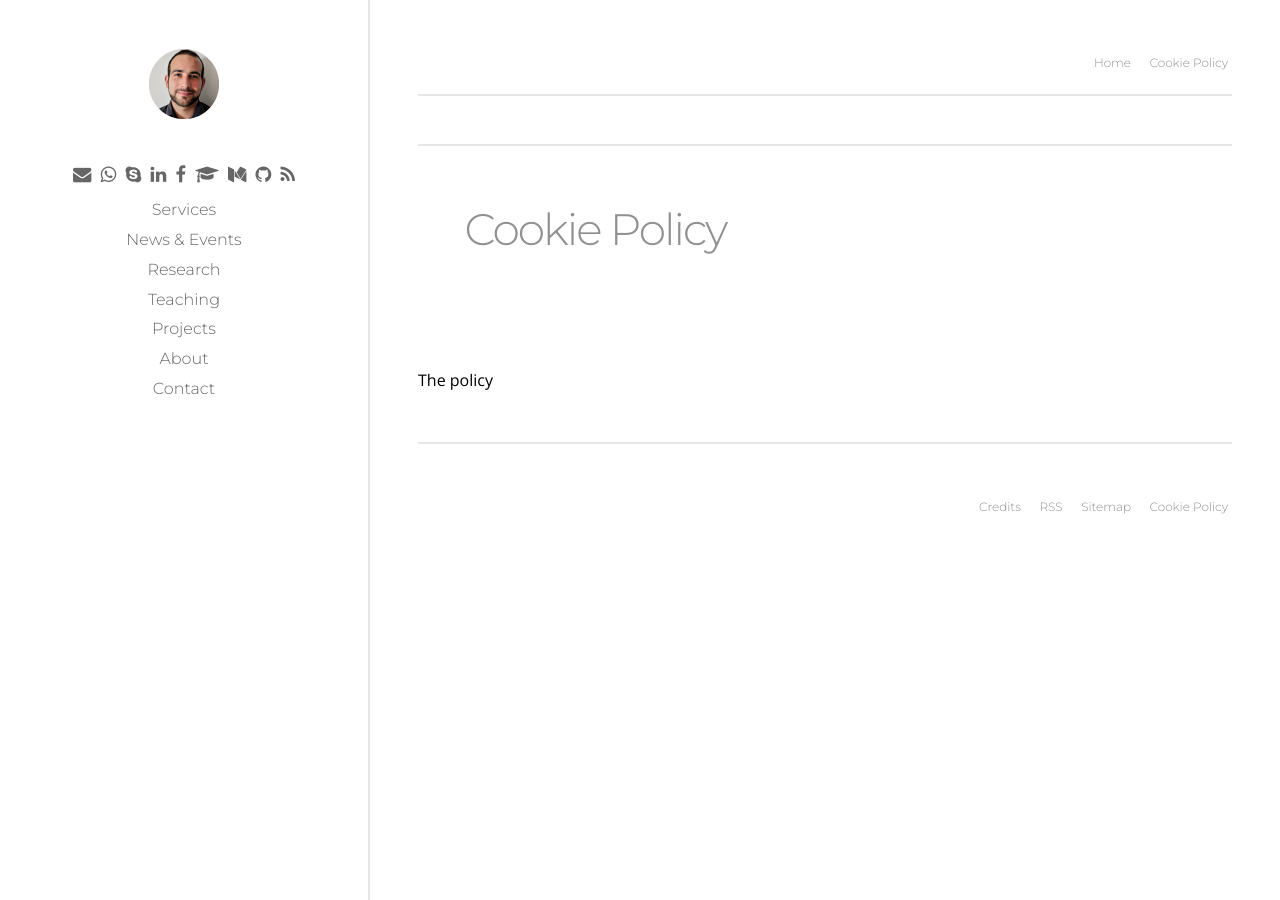
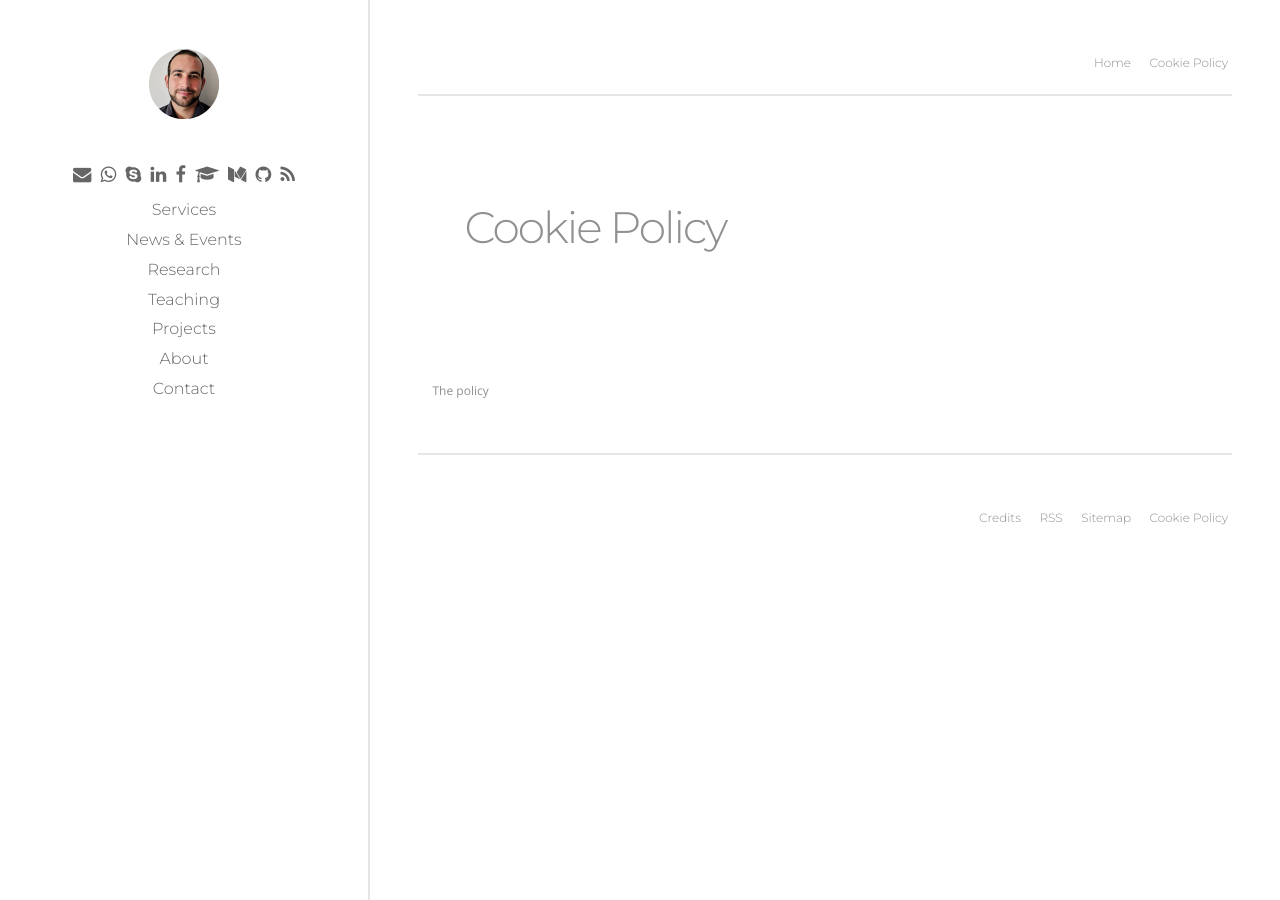
Before and after one commit to p-marco/p-marco.github.io, a Jekyll site: the page built from cookie-policy.md, in a window 1280 px wide. Built offline with Jekyll 4.4.1, drawn with Linux system fonts in a browser that asks for light colours; our own code applies the rules of GitHub Pages for plain Markdown files.

Commit message:
default layout test

```diff
--- a/_includes/item.html
+++ b/_includes/item.html
@@ -29,7 +29,7 @@
 	{% include event.html %}
 {% endif %}
 
-	<div class="abstract">{{ content }}</div>
+	<div class="abstract grid-item nav-item--page link">{{ content }}</div>
 
 {% if page.collections %}
 	{% assign collection = site.[page.collections] | sort: 'date' | reverse %}
--- a/assets/css/styles.scss
+++ b/assets/css/styles.scss
@@ -304,6 +304,5 @@
 }
 
 .grid-item{
-	border-top: solid 2px $color-accent;
 	padding: 2*$unit-grid;
 }
```
